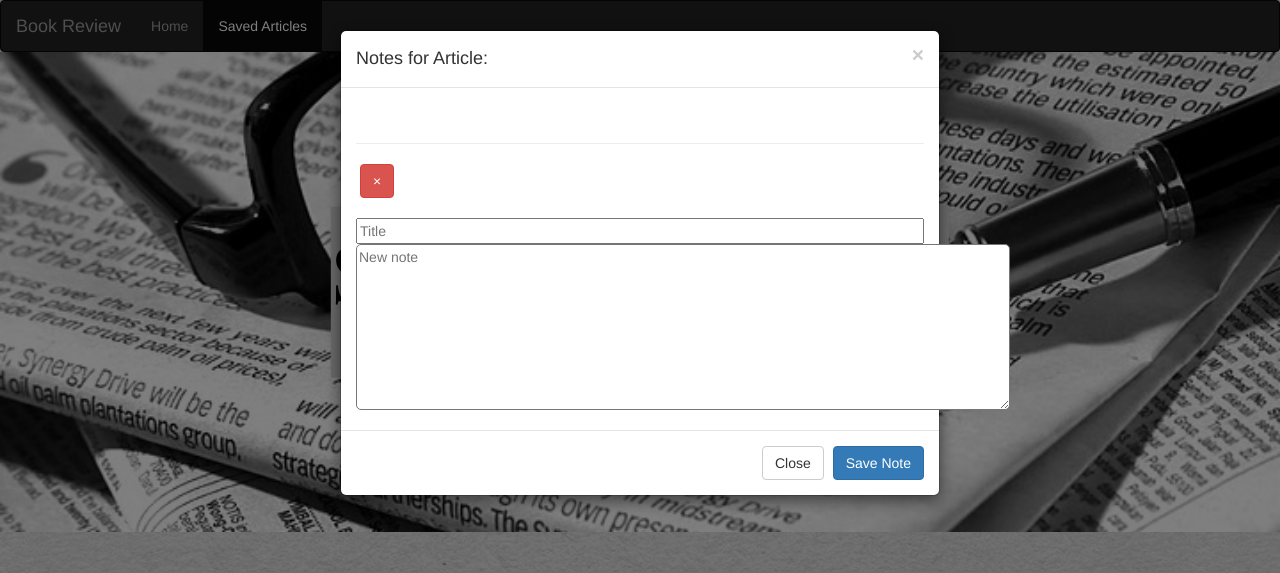
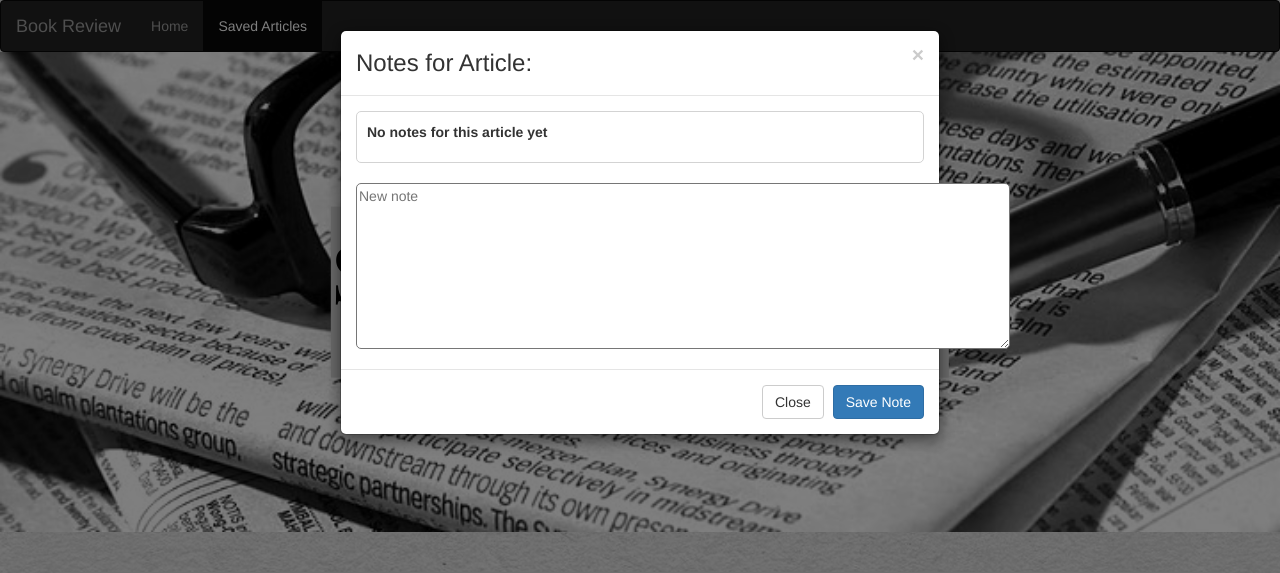
Before and after one commit to gitkavi/NewsReview, a Node server app: page /saved in a window 1280 px wide, after a click on "ARTICLE NOTES". Shown: the top 573 px of the page. Run offline with Node 20, Linux system fonts and the light colour scheme; tables that the repository leaves empty hold one stand-in row (values such as "Sample post"); some libraries are stand-ins or nearby versions.

Commit message:
completed save and delete note

```diff
--- a/controllers/routes.js
+++ b/controllers/routes.js
@@ -6,6 +6,7 @@ module.exports = function(app){
     app.get("/scrape", function(req,res){
         axios.get("http://www.nytimes.com/section/books/review").then(function(response){
             var $ = cheerio.load(response.data);
+            var counter =0;
             $("div.story-body").each(function(i, element){
                 var result = {};
                 result.img = $(this).parent().find("figure").find("a").children("img").attr("src");
@@ -14,7 +15,8 @@ module.exports = function(app){
                 result.summary = $(this).find("p.summary").text();
                 if(result.title !== '' && result.link !== '' && result.img !== ''){
                     db.Article.create(result).then(function(dbArticle){
-                        console.log(dbArticle);
+                        counter++;
+                        console.log(counter +":" +dbArticle);
                     }).catch(function(err){
                         res.json(err);
                     });
@@ -51,7 +53,7 @@ module.exports = function(app){
     });
 
     app.get("/articles", function(req, res){
-        db.Article.find({}).populate("note").then(function(articles){
+        db.Article.find({}).populate("notes").then(function(articles){
             res.json(articles);
         }).catch(function(err){
             res.json(err);
@@ -59,7 +61,7 @@ module.exports = function(app){
     });
 
     app.get("/articles/:id", function(req, res){
-        db.Article.findOne({_id: req.params.id}).populate("note").then(function(article){
+        db.Article.findOne({_id: req.params.id}).populate("notes").then(function(article){
             res.json(article);
         }).catch(function(err){
             res.json(err);
@@ -67,28 +69,18 @@ module.exports = function(app){
     });
 
     app.get("/saved", function(req,res){
-        db.Article.find({saved:true}).then(function(articles){
+        db.Article.find({saved:true}).populate("notes").then(function(articles){
             res.render("saved",{articles:articles});
         }).catch(function(err){
             res.json(err);
         });
     });
 
-    app.get("/savenote/:id", function(req,res){
-        console.log("inside savenote/id get");
-        db.Article.findOne({_id: req.params.id }).populate("note").then(function (articleWithNote) {
-            console.log(articleWithNote);
-            var articleNoteObj = {articleWithNote:articleWithNote}
-            res.render("saved", articleNoteObj);
-          }).catch(function (err) {
-            res.json(err);
-          });
-    });
-
     app.post("/savenote/:id", function(req,res){
         console.log("inside savenote/id post");
         db.Note.create(req.body).then(function (dbNote) {
-            return db.Article.findOneAndUpdate({ _id: req.params.id }, { note: dbNote._id }, { new: true });
+            return db.Article.findOneAndUpdate({ '_id': req.params.id },{'$push':{'notes':dbNote._id}},{new:true});
+            // return db.Article.findOneAndUpdate({ _id: req.params.id },{push:{ note: dbNote._id }},{new:true});
           }).then(function (results) {
             console.log(results);
             res.json(results);
@@ -100,6 +92,7 @@ module.exports = function(app){
     app.delete("/delete/:id", function(req, res){
         console.log("inside delete note click");
         db.Note.findOneAndRemove({_id:req.params.id}).then(function(results){
+            return db.Article.update({ },{'$pull':{'notes': {'_id':[dbNote._id] }}},{multi:true});
             console.log(results);
             res.json(results);
         }).catch(function(err){
--- a/models/Article.js
+++ b/models/Article.js
@@ -23,10 +23,10 @@ var ArticleSchema = new Schema({
         type:Boolean,
         default:false
     },
-    note:{
+    notes:[{
         type: Schema.Types.ObjectId,
         ref:"Note"
-    }
+    }]
 });
 
 var Article = mongoose.model("Article", ArticleSchema);
--- a/models/Note.js
+++ b/models/Note.js
@@ -3,8 +3,10 @@ var mongoose = require("mongoose");
 var Schema = mongoose.Schema;
 
 var NoteSchema = new Schema({
-    title:String,
-    body:String
+    body:{
+        type:String,
+        required:true
+    }
 });
 
 var Note = mongoose.model("Note", NoteSchema);
--- a/public/css/style.css
+++ b/public/css/style.css
@@ -85,11 +85,13 @@ body, html {
 }
 
 #note-lbl{
-    border-color: lightgray;
-    border:1px;
+    border:1px lightgray solid;
     border-radius: 5px;
+    padding:10px 10px 15px 10px;
 }
-
+#note-del{
+    margin-right:10px;
+}
 .delete{
     float:right;
 }
--- a/public/js/scrape.js
+++ b/public/js/scrape.js
@@ -30,19 +30,6 @@ $(document).on("click", "#del-btn", function(){
     });
 });
 
-$(document).on("click", "#notes-btn", function(){
-    console.log("inside article note click");
-    var thisId = $(this).attr("data-id");
-    console.log("data-id: ", thisId);
-
-    $.ajax({
-        method:'GET',
-        url:'/savenote/'+thisId
-    }).then(function(notes){
-        console.log("Fetched notes");
-    });
-});
-
 $(document).on("click", "#save-note", function() {
     console.log("Save note clicked");
     var thisId = $(this).attr("data-id");
@@ -50,7 +37,6 @@ $(document).on("click", "#save-note", function() {
         method:'POST',
         url:'/savenote/'+thisId,
         data: {
-            title: $("#note-title").val(),
             body: $("#note-content").val()
           }
     }).then(function(results){
--- a/views/saved.handlebars
+++ b/views/saved.handlebars
@@ -52,19 +52,16 @@
                 <button type="button" class="close" data-dismiss="modal" aria-label="Close">
                     <span aria-hidden="true">&times;</span>
                 </button>
-                <h4 class="modal-title" id="myModalLabel">Notes for Article:</h4>
+                <h3 class="modal-title" id="myModalLabel">Notes for Article: {{this._id}}</h3>
             </div>
+            {{#if this.notes}}
             <div class="modal-body">
+                {{#each this.notes}}
                 <div id="note-lbl">
-                    <label> {{articleWithNote.note._id}}</label>
-
-                    <label>{{articleWithNote.note.title}}</label>
-                    <hr>
-                    <label>{{articleWithNote.note.body}}</label>
-                    <button class="btn btn-danger" id ="note-del" data-id={{this._id}} style="float:right">&times;</button>
+                    <div>{{this.body}} <button class="btn btn-danger" id ="note-del" data-id={{this._id}} style="float:right">&times;</button>
+</div>
                 </div>
-                <br>
-                <input placeholder="Title" id="note-title">
+                {{/each}}
                 <br>
                 <textarea placeholder="New note" rows="8" cols="78" id="note-content"></textarea>
             </div>
@@ -72,6 +69,20 @@
                 <button type="button" class="btn btn-default" data-dismiss="modal">Close</button>
                 <button type="button" class="btn btn-primary" id="save-note" data-id={{this._id}}>Save Note</button>
             </div>
+            {{/if}}
+            {{#unless this.notes}}
+            <div class="modal-body">
+                <div id="note-lbl">
+                    <label>No notes for this article yet</label>
+                </div>
+                <br>
+                <textarea placeholder="New note" rows="8" cols="78" id="note-content"></textarea>
+            </div>
+            <div class="modal-footer">
+                <button type="button" class="btn btn-default" data-dismiss="modal">Close</button>
+                <button type="button" class="btn btn-primary" id="save-note" data-id={{this._id}}>Save Note</button>
+            </div>
+            {{/unless}}
         </div>
     </div>
 </div>
```
